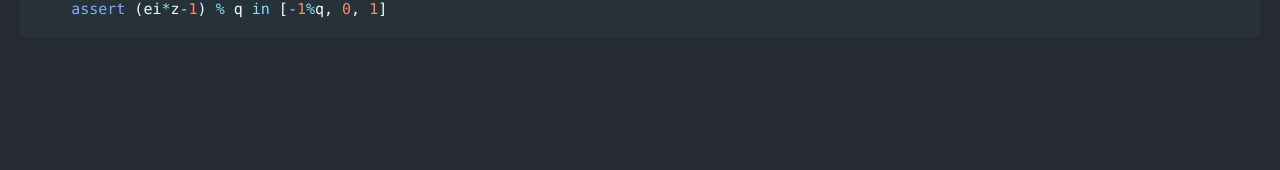
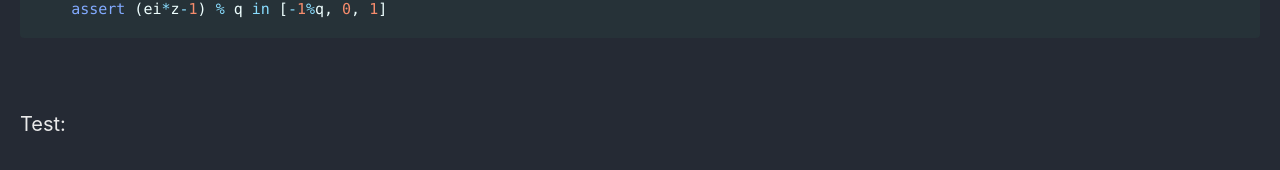
Before and after one commit to Connor-McCartney/Connor-McCartney.github.io, a Jekyll site: the page built from _pages/cryptography/other/0CTF2024.md, in a window 1280 px wide and 900 px high, scrolled down 3436 px. Shown: the part 705-875 px from the top of the window. Built offline with Jekyll 4.4.1, drawn with Linux system fonts in a browser that asks for light colours; cached includes are drawn as plain includes; before the commit the page ends 4224 px from its top, so only the background shows below that.

Commit message:
Update 0CTF2024.md

````diff
--- a/_pages/cryptography/other/0CTF2024.md
+++ b/_pages/cryptography/other/0CTF2024.md
@@ -166,3 +166,8 @@ for Ai, bi, ei in zip(A, b, e):
     assert 0 == (sum([aa*z*ss for aa, ss in zip(Ai, s)]) + (1 - bi*z) + (ei*z - 1)) % q
     assert (ei*z-1) % q in [-1%q, 0, 1]
 ```
+
+
+<br>
+
+Test:
````
